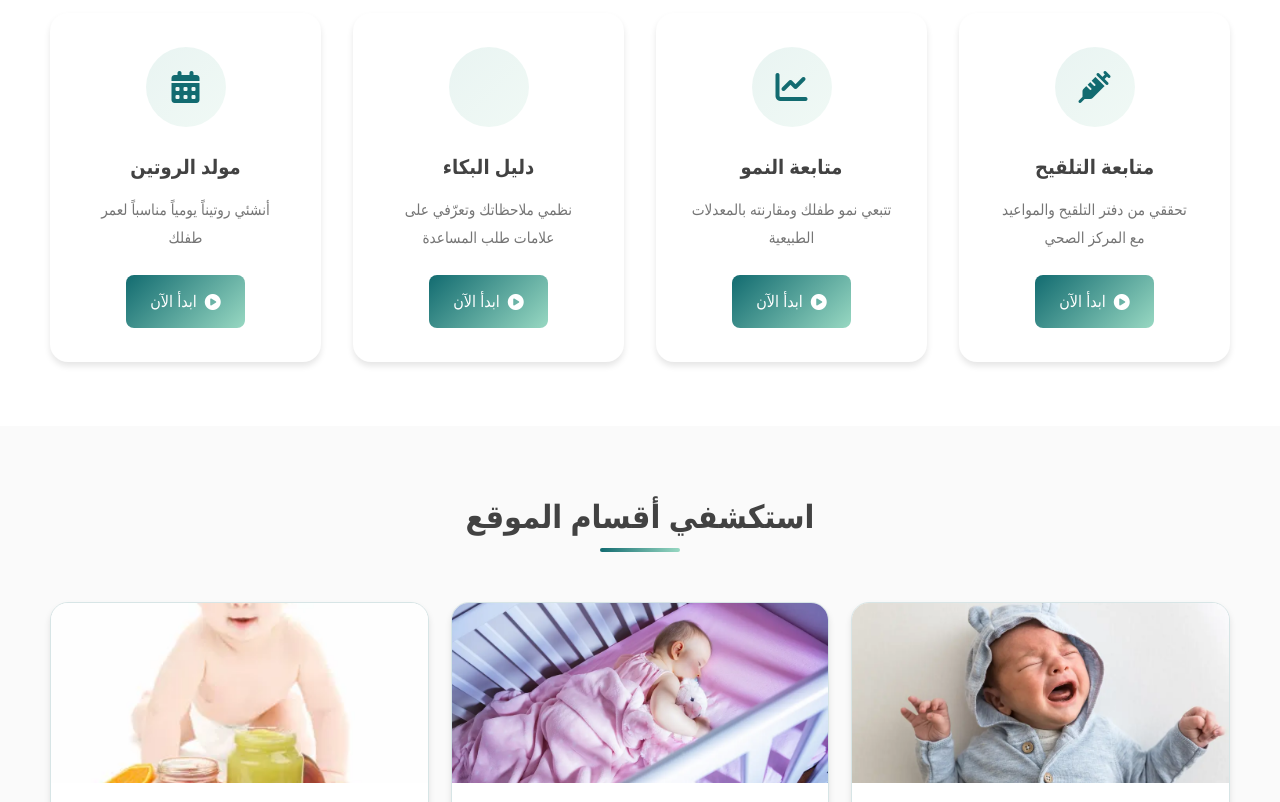
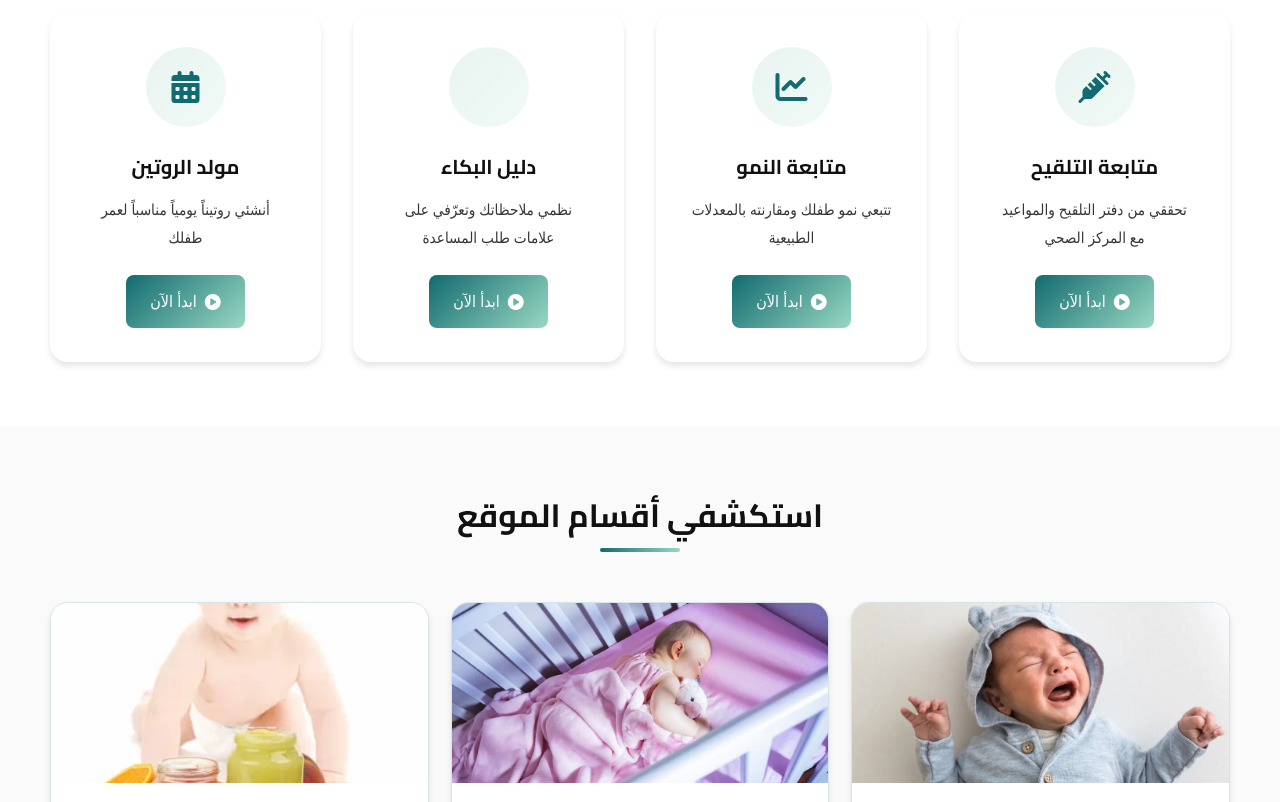
Before and after one commit to imadtbn/ri3aya, a plain HTML site: page index.html in a window 1280 px wide. Shown: the part 694-1496 px from the top of the page. Drawn offline with Linux system fonts and the light colour scheme.

Commit message:
style(typography): use black reading text, Tajawal body and Cairo headings site-wide

```diff
--- a/css/site-polish.css
+++ b/css/site-polish.css
@@ -1,17 +1,34 @@
 /* Shared visual system. Shell selectors are isolated from legacy article styles. */
+/* Site typography: near-black reading text, Tajawal for body copy,
+   Cairo for headings; preserve accent/action and alert colors. */
 body.site-shell {
-    --care-ink: #173b49;
-    --care-muted: #526970;
+    --care-ink: #111111;
+    --care-muted: #303030;
     --care-primary: #126b70;
     --care-line: #d7e5e6;
     --care-radius: 18px;
+    --gray-800: #111111;
+    --gray-700: #262626;
+    --gray-600: #363636;
+    --font-primary: 'Tajawal', 'Cairo', Tahoma, Arial, sans-serif;
+    --font-secondary: 'Cairo', 'Tajawal', Tahoma, Arial, sans-serif;
     --primary-color: var(--care-primary);
     --primary-light: #e9f4f2;
-    font-family: 'Cairo', 'Tajawal', sans-serif;
+    font-family: var(--font-primary);
+    font-size: 1rem;
+    font-weight: 400;
     color: var(--care-ink);
     background: #f7faf9;
     line-height: 1.85;
+    text-rendering: optimizeLegibility;
     margin: 0;
+}
+.site-shell :is(h1, h2, h3, h4, h5, h6) {
+    font-family: var(--font-secondary);
+    letter-spacing: normal;
+}
+.site-shell main :is(.content-section, .article-section, .article-intro) :is(p, li) {
+    line-height: 1.9;
 }
 .site-shell *, .site-shell *::before, .site-shell *::after { box-sizing: border-box; }
 .site-shell .container { width: min(1180px, calc(100% - 40px)); max-width: 1180px; margin-inline: auto; padding-inline: 0; }
```
